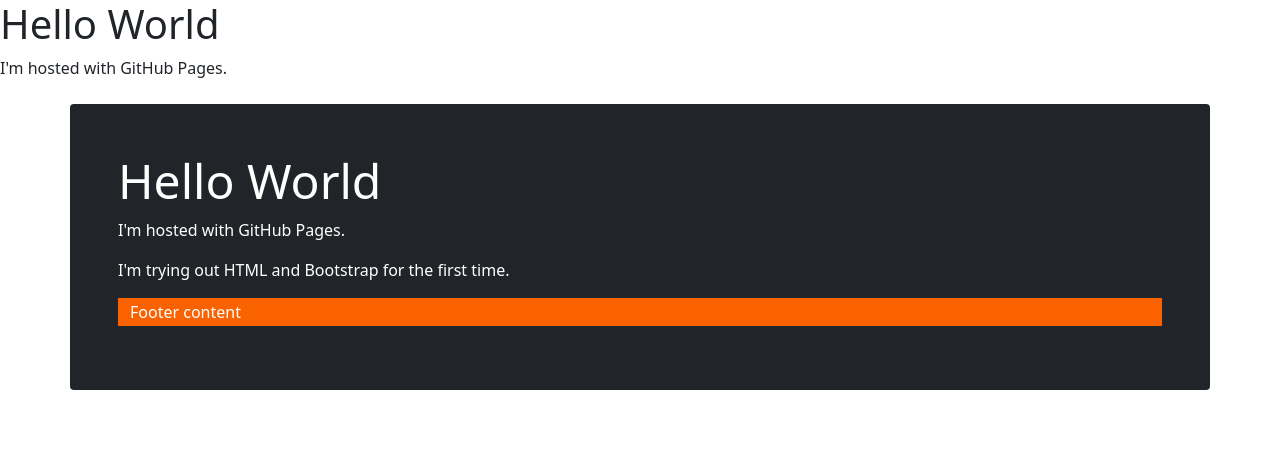
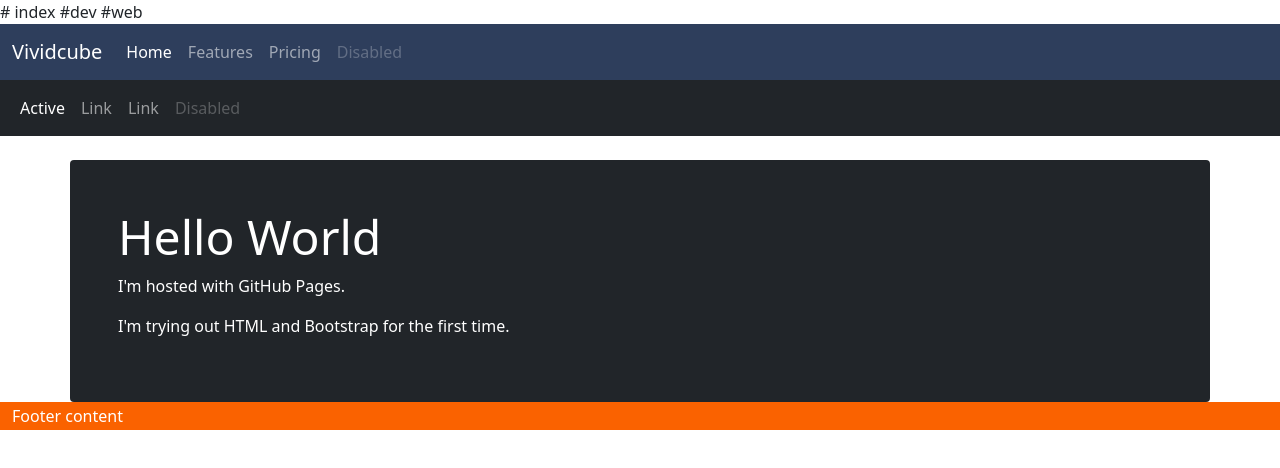
Before and after one commit to vividcube/vividcube.github.io, a plain HTML site: page index.html in a window 1280 px wide. Drawn offline with nearby package versions, Linux system fonts and the light colour scheme.

Commit message:
Update index.html

```diff
--- a/index.html
+++ b/index.html
@@ -1,3 +1,6 @@
+# index
+#dev #web
+
 <!DOCTYPE html>
 <html>
 <head>
@@ -9,14 +12,51 @@
 </head>
 <body>
 
-<h1>Hello World</h1>
-<p>I'm hosted with GitHub Pages.</p>
+<!-- Navbar content #F26625 #E75A1A #FA6200-->
+<nav class="navbar navbar-expand-lg" style="background-color:#2E3E5C" data-bs-theme="dark">
+  <div class="container-fluid">
+    <a class="navbar-brand" href="#">Vividcube</a>
+     <button class="navbar-toggler" type="button" data-bs-toggle="collapse" data-bs-target="#navbarNavAltMarkup" aria-controls="navbarNavAltMarkup" aria-expanded="false" aria-label="Toggle navigation">
+      <span class="navbar-toggler-icon"></span>
+    </button>
+    <div class="collapse navbar-collapse" id="navbarNavAltMarkup">
+      <div class="navbar-nav">
+        <a class="nav-link active" aria-current="page" href="#">Home</a>
+        <a class="nav-link" href="#">Features</a>
+        <a class="nav-link" href="#">Pricing</a>
+        <a class="nav-link disabled" aria-disabled="true">Disabled</a>
+      </div>
+    </div>
+  </div>
+</nav>
 
+<nav class="navbar navbar-expand-sm bg-dark navbar-dark">
+	<div class="container-fluid">
+		<ul class="navbar-nav">
+			<li class="nav-item">
+				<a class="nav-link active" href="#">Active</a>
+			</li>
+			<li class="nav-item">
+				<a class="nav-link" href="#">Link</a>
+			</li>
+			<li class="nav-item">
+				<a class="nav-link" href="#">Link</a>
+			</li>
+			<li class="nav-item">
+				<a class="nav-link disabled" href="#">Disabled</a>
+			</li>
+		</ul>
+	</div>
+</nav>
+
+<!-- Jumbotron content -->
 <div class="container mt-4 p-5 bg-dark text-white text-left rounded-1">
 <h1 class="display-5">Hello World</h1>
 <p>I'm hosted with GitHub Pages.</p>
 <p>I'm trying out HTML and Bootstrap for the first time.</p>
+</div>
 
+<!-- Footer content -->
 <div class="container-fluid text-white" style="background-color:#FA6200">
   <p class="lh-sm fw-lighter py-1">Footer content</p>
 </div>
```
